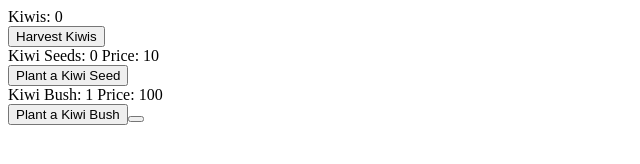
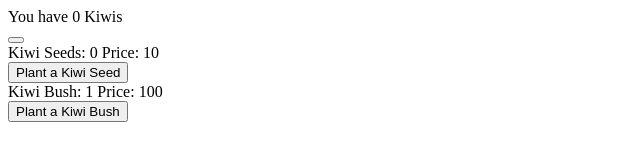
Before and after one commit to BinaryKiwiz/binarykiwiz.github.io, a plain HTML site: page index.html in a window 1280 px wide. Shown: the whole page, without its empty margins (0-640 px from the left). Drawn offline with Linux system fonts and the light colour scheme; files whose address does not match are found by name.

Commit message:
Update index.html

```diff
--- a/index.html
+++ b/index.html
@@ -7,24 +7,24 @@
     <link rel="icon" type="image/png" href="Kiwi.png">
   </head>
   <body>
-    <div>
-      Kiwis: 0
-      <div>
-        <button> Harvest Kiwis </button>
+    <div class = "Clicker">
+      <div class = "ClickerButtonArea">
+        <div>You have 0 Kiwis</div>
+        <button class = "ClickerButton"></button>
       </div>
     </div>
-    <div>
+    <div class = "KiwiSeed">
       Kiwi Seeds: 0
       Price: 10
-      <div>
-        <button>Plant a Kiwi Seed</button>
+      <div class = "BuyKiwiSeed">
+        <button class = "KiwiSeedBuyButton">Plant a Kiwi Seed</button>
       </div>
     </div>
     <div>
       Kiwi Bush: 1
       Price: 100
       <div>
-        <button>Plant a Kiwi Bush<button>
+        <button>Plant a Kiwi Bush</button>
       </div>
     </div>
   </body>
```
